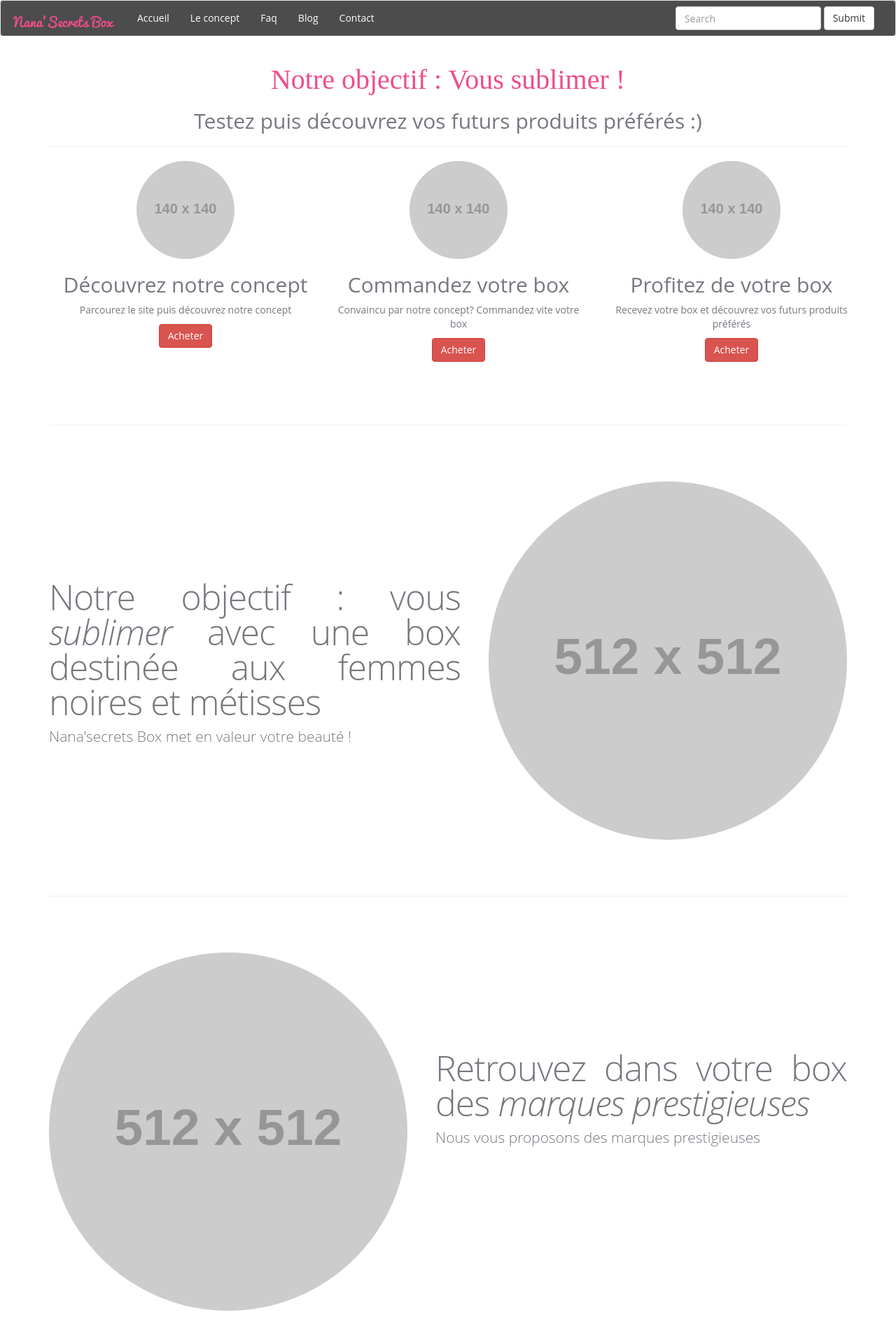
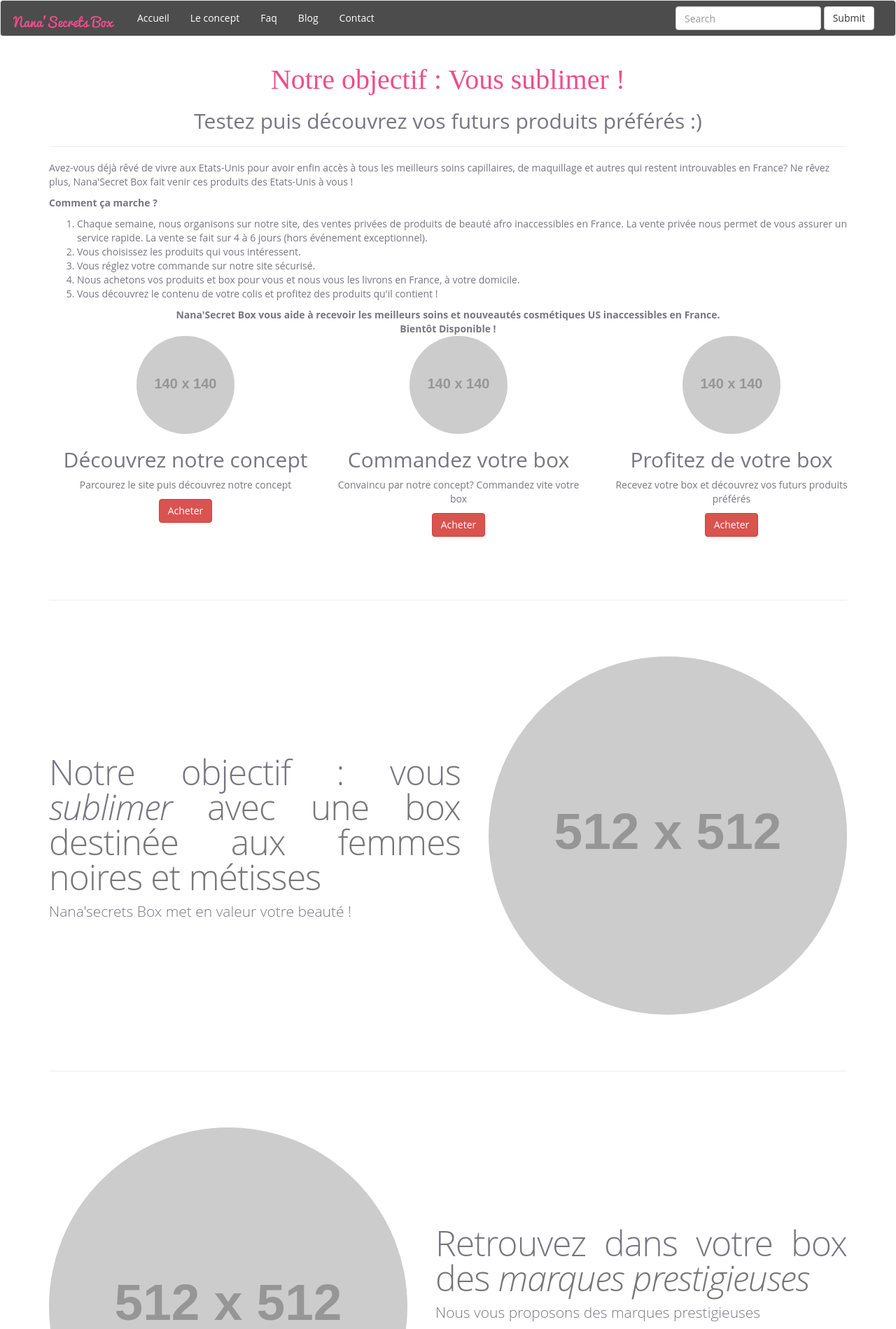
Before and after one commit to cdiomande78/jekyll-nanasecrets, a Jekyll site: the page built from le-concept.html, in a window 1280 px wide. Shown: the top 1899 px of the page at 70% size. Built offline with Jekyll 4.4.1, drawn with Linux system fonts in a browser that asks for light colours; nearby versions of some CDN libraries.

Commit message:
Ajout text Le concept + css

```diff
--- a/css/style.css
+++ b/css/style.css
@@ -79,7 +79,6 @@ a:hover {
 .navbar-transparent .navbar-form,
 .navbar-transparent .navbar-nav > li > a {
   color: white;
-  text-align: relative;
 }
 
 .navbar-transparent .navbar-nav > li > a:hover,
--- a/le-concept.html
+++ b/le-concept.html
@@ -8,6 +8,18 @@ title: Le concept
 
     <hr>
 
+<p style="text-align: left;">Avez-vous déjà rêvé de vivre aux Etats-Unis pour avoir enfin accès à tous les meilleurs soins capillaires, de maquillage et autres qui restent introuvables en France? Ne rêvez plus, Nana'Secret Box fait venir ces produits des Etats-Unis à vous !</p>
+<p><strong>Comment ça marche ?</strong></p>
+<ol>
+<li>Chaque semaine, nous organisons sur notre site, des ventes privées de produits de beauté afro inaccessibles en France. La vente privée nous permet de vous assurer un service rapide. La vente se fait sur 4 à 6 jours (hors événement exceptionnel).</li>
+<li>Vous choisissez les produits qui vous intéressent.</li>
+<li>Vous réglez votre commande sur notre site sécurisé.</li>
+<li>Nous achetons vos produits et box pour vous et nous vous les livrons en France, à votre domicile.</li>
+<li>Vous découvrez le contenu de votre colis et profitez des produits qu'il contient !</li>
+</ol>
+<div style="text-align: center;"><strong>Nana'Secret Box vous aide à recevoir les meilleurs soins et nouveautés cosmétiques US inaccessibles en France.</strong></div>
+<div style="text-align: center;"><strong></strong></div>
+<div style="text-align: center;"><strong>Bientôt Disponible !</strong></div>
 
 <!-- Marketing messaging and featurettes
 ================================================== -->
```
